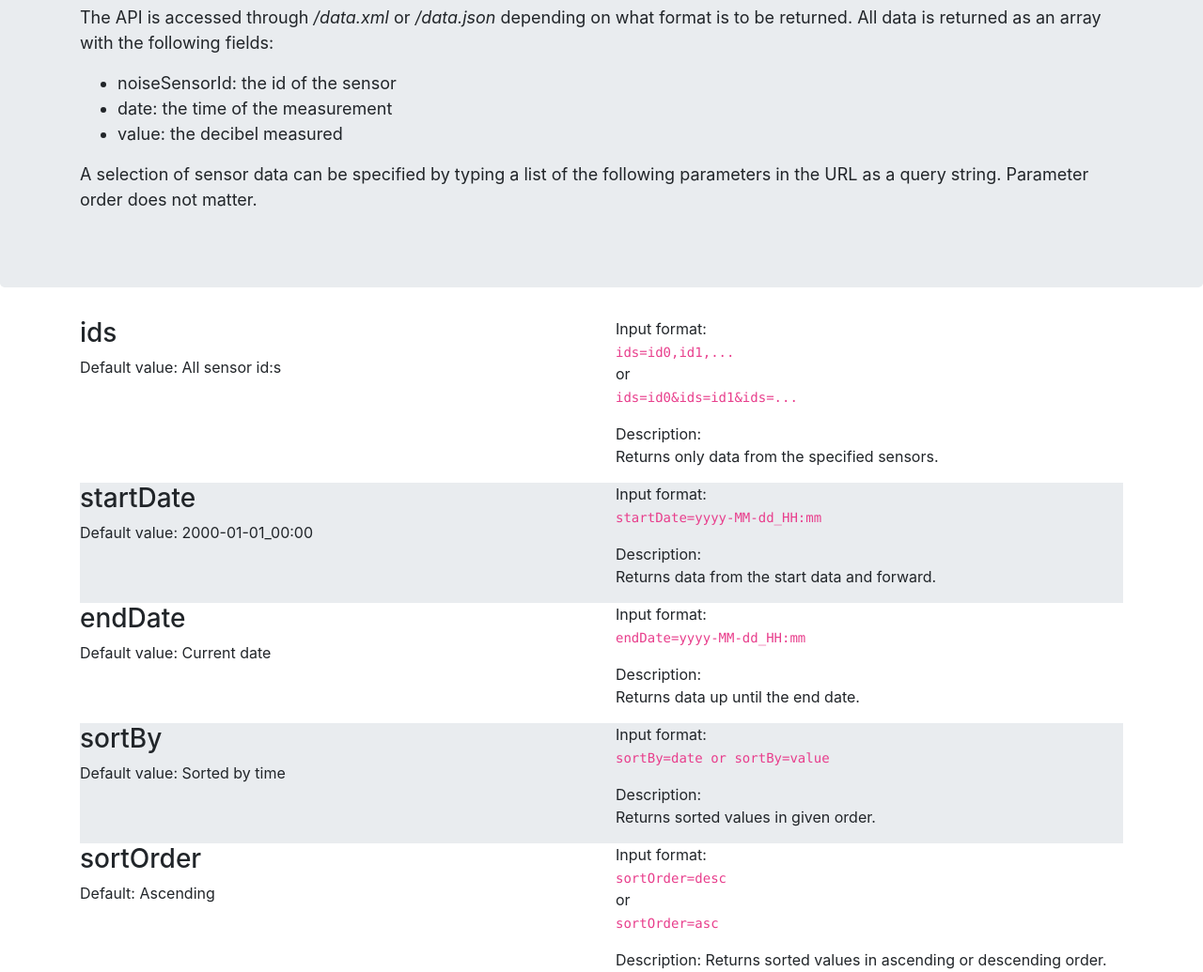
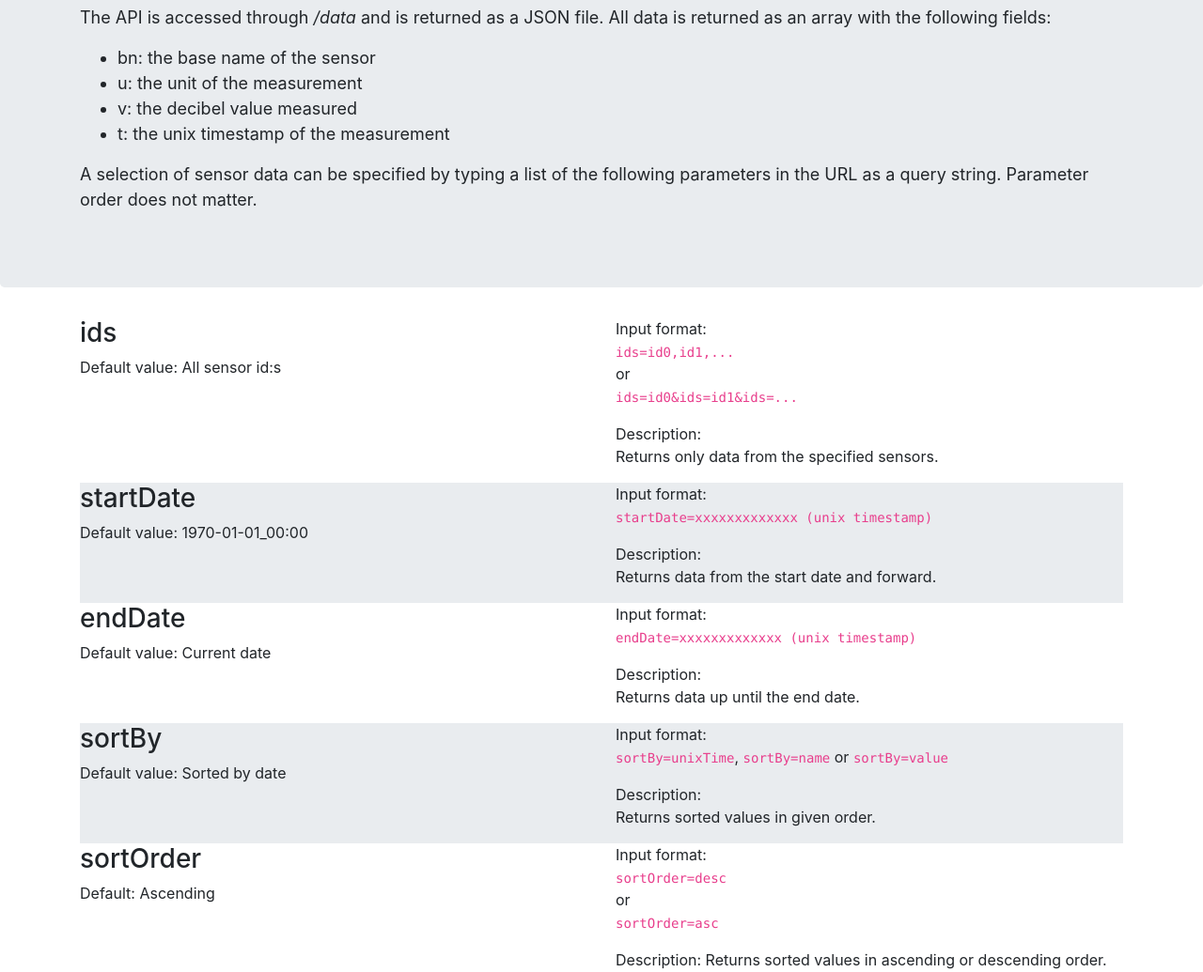
Before and after one commit to team-ethernet/noisesensor-frontend, a plain HTML site: page api.html in a window 1280 px wide. Shown: the part 380-1415 px from the top of the page at 94% size. Drawn offline with nearby package versions, Linux system fonts and the light colour scheme.

Commit message:
Clean up code and API documentation update

```diff
--- a/api.html
+++ b/api.html
@@ -1,5 +1,5 @@
 <!DOCTYPE html>
-<html xmlns:th="http://www.thymeleaf.org">
+<html>
    <head>
       <script src="https://code.jquery.com/jquery-3.3.1.slim.min.js" integrity="sha384-q8i/X+965DzO0rT7abK41JStQIAqVgRVzpbzo5smXKp4YfRvH+8abtTE1Pi6jizo" crossorigin="anonymous"></script>
       <script src="https://cdnjs.cloudflare.com/ajax/libs/popper.js/1.14.7/umd/popper.min.js" integrity="sha384-UO2eT0CpHqdSJQ6hJty5KVphtPhzWj9WO1clHTMGa3JDZwrnQq4sF86dIHNDz0W1" crossorigin="anonymous"></script>
@@ -20,11 +20,12 @@
 					<h1 class="display-3">API</h1>
 					<p class="lead">Welcome to the API for the database of Noisy things</p>
 					<hr class="my-4">
-					<p><font size="4">The API is accessed through <i>/data.xml</i> or <i>/data.json</i> depending on what format is to be returned. All data is returned as an array with the following fields:<br>
+					<p><font size="4">The API is accessed through <i>/data</i> and is returned as a JSON file. All data is returned as an array with the following fields:<br>
 						<ul>
-							<li>noiseSensorId: the id of the sensor</li>
-							<li>date: the time of the measurement</li>
-							<li>value: the decibel measured</li>
+							<li>bn: the base name of the sensor</li>
+							<li>u: the unit of the measurement</li>
+							<li>v: the decibel value measured</li>
+							<li>t: the unix timestamp of the measurement</li>
 						</ul>
 						A selection of sensor data can be specified by typing a list of the following parameters in the URL as a query string. Parameter order does not matter.</font> </p>
 				</div>
@@ -46,11 +47,11 @@
 				<div class="row">
 					<div class="col-sm-6">
 						<h3>startDate</h3>
-						<p>Default value: 2000-01-01_00:00</p>
+						<p>Default value: 1970-01-01_00:00</p>
 					</div>
 					<div class="col-sm-6">
-						<p>Input format: <br><code>startDate=yyyy-MM-dd_HH:mm</code></p>
-						<p>Description: <br>Returns data from the start data and forward.</p>
+						<p>Input format: <br><code>startDate=xxxxxxxxxxxxx (unix timestamp)</code></p>
+						<p>Description: <br>Returns data from the start date and forward.</p>
 					</div>
 				</div>
 			</div>
@@ -62,7 +63,7 @@
 					<p>Default value: Current date</p>
 				</div>
 				<div class="col-sm-6">
-					<p>Input format: <br><code>endDate=yyyy-MM-dd_HH:mm</code></p>
+					<p>Input format: <br><code>endDate=xxxxxxxxxxxxx (unix timestamp)</code></p>
 					<p>Description: <br>Returns data up until the end date.</p>
 				</div>
 			</div>
@@ -72,10 +73,10 @@
 				<div class="row">
 					<div class="col-sm-6">
 						<h3>sortBy</h3>
-						<p>Default value: Sorted by time</p>
+						<p>Default value: Sorted by date</p>
 					</div>
 					<div class="col-sm-6">
-						<p>Input format: <br><code>sortBy=date or sortBy=value</code></p>
+						<p>Input format: <br><code>sortBy=unixTime</code>, <code>sortBy=name</code> or <code>sortBy=value</code></code></p>
 						<p>Description: <br>Returns sorted values in given order.</p>
 					</div>
 				</div>
```
Also changed, not shown: index.html (+1 -1 lines), script.js (+2 -5 lines), visual.html (+1 -1 lines).
